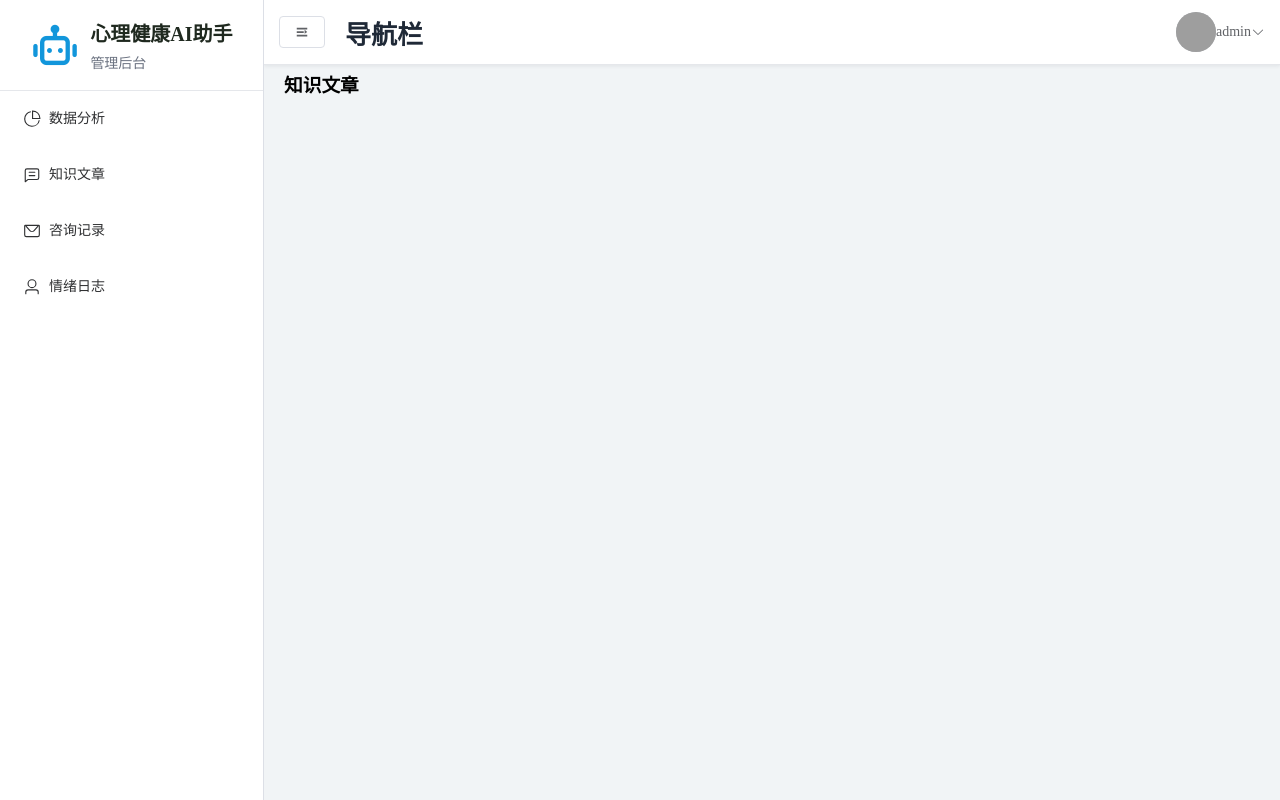
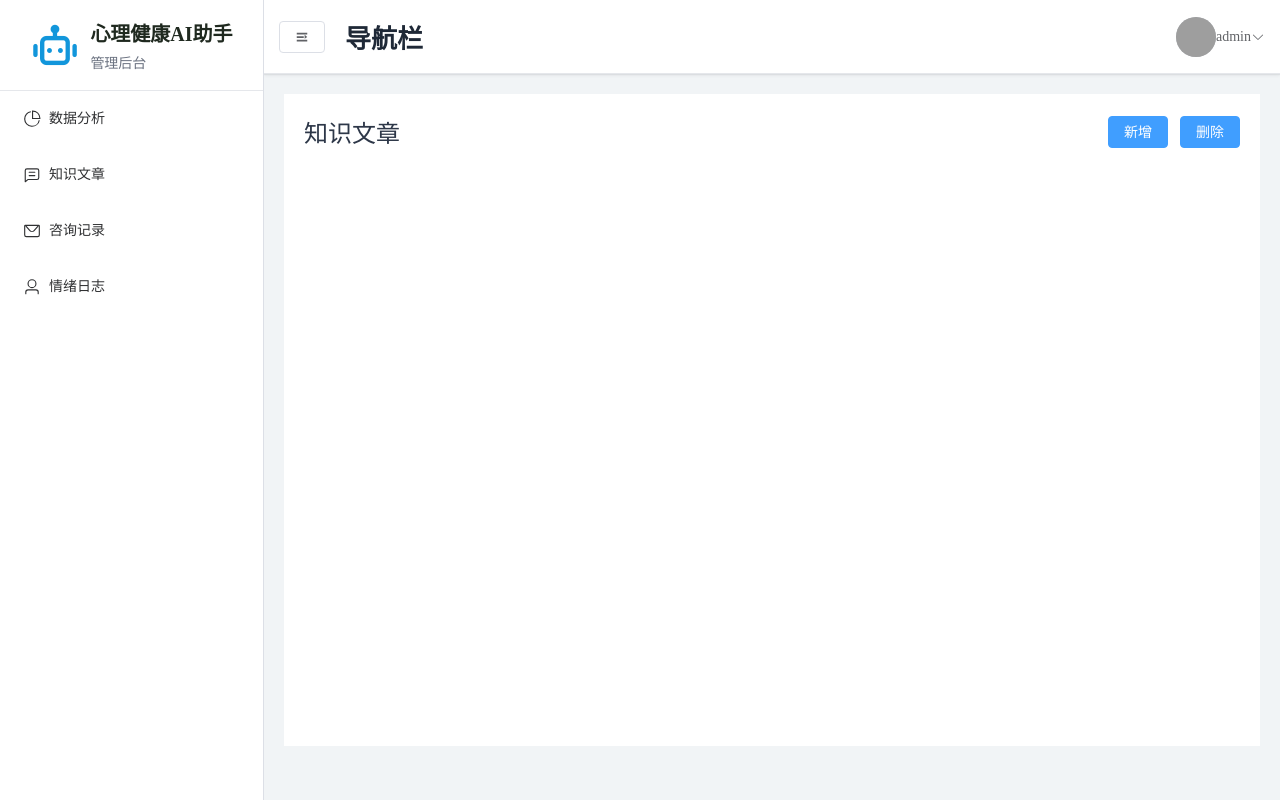
Before and after one commit to llkkyou/ai-vue, a Vue app: page /back/knowledge in a window 1280 px wide. Built offline with nearby package versions, Linux system fonts and the light colour scheme; grey boxes are pictures that could not be loaded.

Commit message:
PageHead组件封装

```diff
--- a/src/components/BackendLayout.vue
+++ b/src/components/BackendLayout.vue
@@ -6,8 +6,8 @@
         <el-header>
           <Navbar />
         </el-header>
-        <el-main>
-          <router-view />
+        <el-main class="main-content">
+          <router-view class="content-container"></router-view>
         </el-main>
       </el-container>
     </el-container>
@@ -24,8 +24,32 @@
 .backend-layout {
   height: 100vh;
 
+  .el-header {
+    height: 74px !important;
+  }
+
   .main-container {
     height: 100%;
   }
+
+  // .navbar {
+  //     height: 100%;
+  //     display: flex;
+  //     align-items: center;
+  //     justify-content: space-between;
+  //     padding: 0 15px;
+  //     background: white;
+  //     box-shadow: 0 1px 4px rgba(0, 21, 41, 0.08);
+  //     border-bottom: 1px solid #e5e7eb;
+  // }
+  .main-content {
+    flex: 1;
+
+    .content-container {
+      padding: 20px;
+      background-color: #fff;
+      min-height: calc(100% - 74px);
+    }
+  }
 }
 </style>
--- a/src/components/Navbar.vue
+++ b/src/components/Navbar.vue
@@ -39,7 +39,7 @@
 
 <style lang="scss" scoped>
 .navbar {
-  height: 64px;
+  height: 100%;
   display: flex;
   align-items: center;
   justify-content: space-between;
--- /dev/null
+++ b/src/components/PageHead.vue
@@ -0,0 +1,30 @@
+<template>
+  <div class="page-head">
+    <div class="page-title">{{ props.title }}</div>
+    <div class="action-btn">
+      <slot name="buttons"></slot>
+    </div>
+  </div>
+</template>
+
+<script setup name="PageHead">
+const props = defineProps({
+  title: {
+    type: String,
+    default: '页面标题'
+  }
+})
+</script>
+
+<style lang="scss" scoped>
+.page-head {
+  display: flex;
+  align-items: center;
+  justify-content: space-between;
+
+  .page-title {
+    font-size: 24px;
+    color: #2d3748;
+  }
+}
+</style>
--- a/src/views/knowledge.vue
+++ b/src/views/knowledge.vue
@@ -1,5 +1,14 @@
 <template>
   <div>
-    <h1>知识文章</h1>
+    <PageHead title="知识文章">
+      <template #buttons>
+        <el-button type="primary">新增</el-button>
+        <el-button type="primary">删除</el-button>
+      </template>
+    </PageHead>
   </div>
 </template>
+
+<script setup name="Knowledge">
+import PageHead from '@/components/PageHead.vue'
+</script>
```
